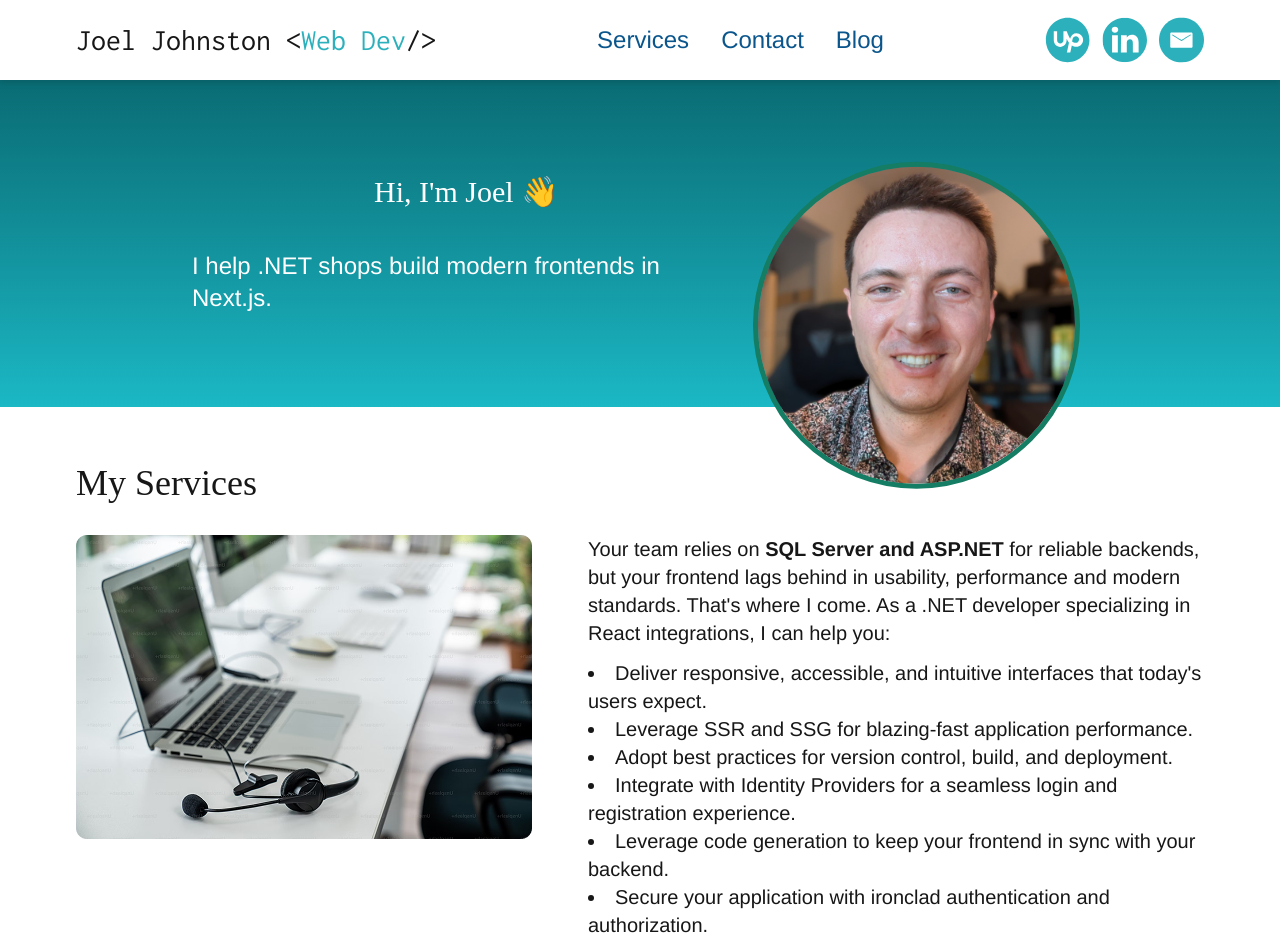
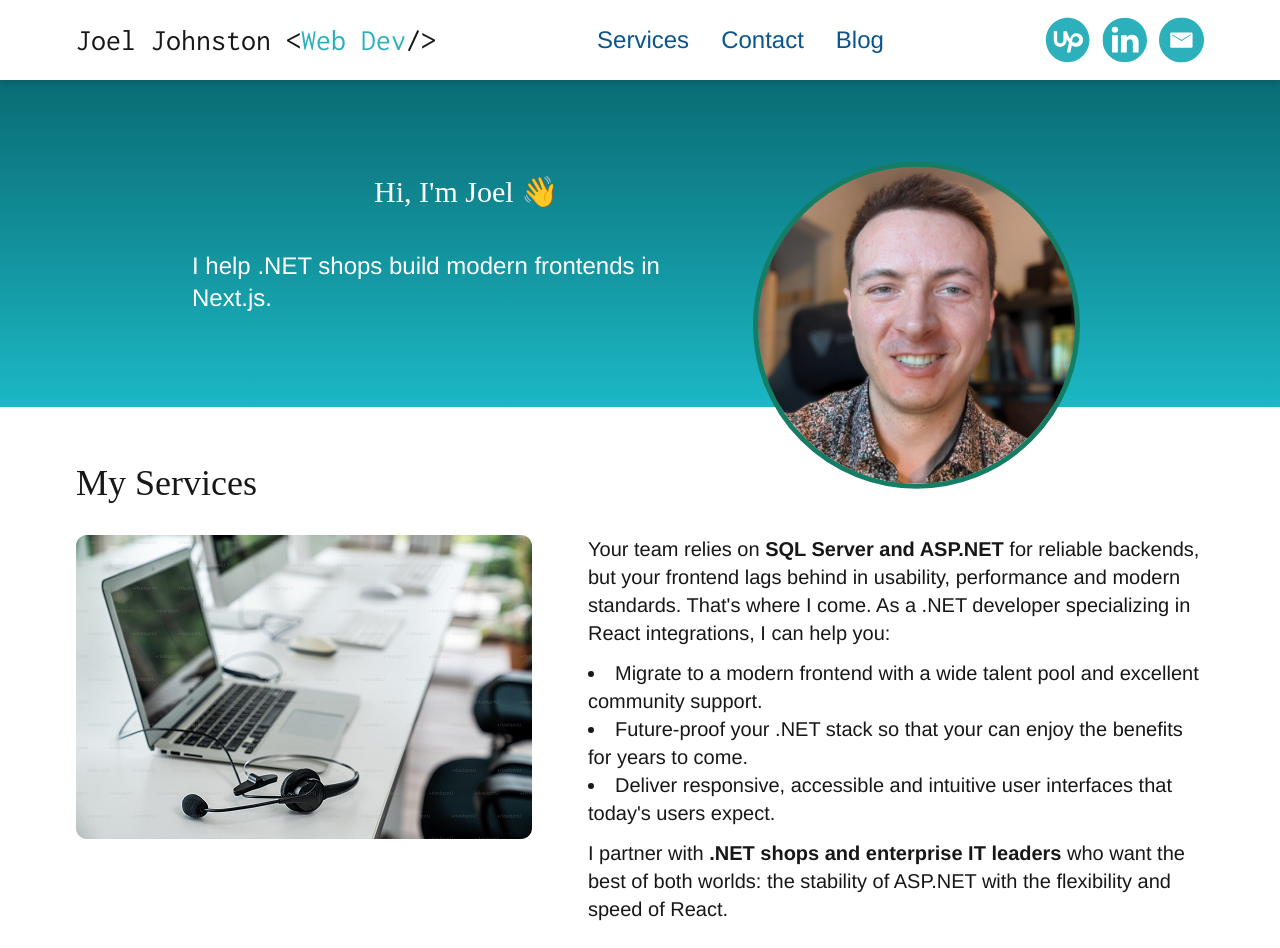
Before and after one commit to Midnight-Sky-Software-Solutions/joeljca-v3, a Next.js app: page / in a window 1280 px wide. Shown: the top 948 px of the page. Built offline with nearby package versions, Linux system fonts and the light colour scheme; a web font is replaced by a local one.

Commit message:
New benefits

```diff
--- a/app/services.tsx
+++ b/app/services.tsx
@@ -26,12 +26,9 @@ export default function Services() {
               Your team relies on <strong>SQL Server and ASP.NET</strong> for reliable backends, but your frontend lags behind in usability, performance and modern standards. That&apos;s where I come. As a .NET developer specializing in React integrations, I can help you:
             </p>
             <ul className="list-disc list-inside">
-              <li>Deliver responsive, accessible, and intuitive interfaces that today&apos;s users expect.</li>
-              <li>Leverage SSR and SSG for blazing-fast application performance.</li>
-              <li>Adopt best practices for version control, build, and deployment.</li>
-              <li>Integrate with Identity Providers for a seamless login and registration experience.</li>
-              <li>Leverage code generation to keep your frontend in sync with your backend.</li>
-              <li>Secure your application with ironclad authentication and authorization.</li>
+              <li>Migrate to a modern frontend with a wide talent pool and excellent community support.</li>
+              <li>Future-proof your .NET stack so that your can enjoy the benefits for years to come.</li>
+              <li>Deliver responsive, accessible and intuitive user interfaces that today&apos;s users expect.</li>
             </ul>
             <p>I partner with <strong>.NET shops and enterprise IT leaders</strong> who want the best of both worlds: the stability of ASP.NET with the flexibility and speed of React.</p>
             <motion.div
```
